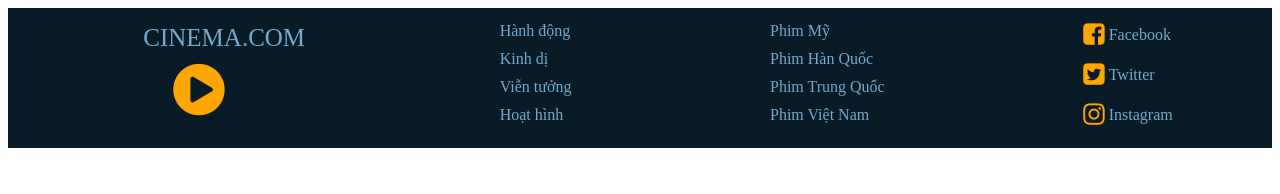
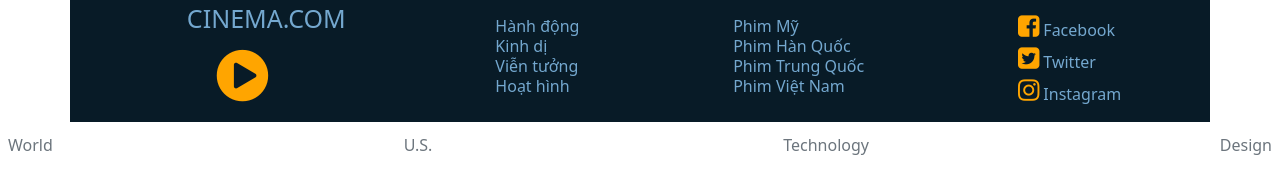
Before and after one commit to TuanKieuDev/Project-CNM, a plain HTML site: page home.html in a window 1280 px wide. Drawn offline with nearby package versions, Linux system fonts and the light colour scheme.

Commit message:
update standard

```diff
--- a/home.html
+++ b/home.html
@@ -3,6 +3,8 @@
 <head>
     <meta charset="UTF-8">
     <meta name="viewport" content="width=device-width, initial-scale=1.0">
+    <link href="https://cdn.jsdelivr.net/npm/bootstrap@5.0.0-beta1/dist/css/bootstrap.min.css" rel="stylesheet" integrity="sha384-giJF6kkoqNQ00vy+HMDP7azOuL0xtbfIcaT9wjKHr8RbDVddVHyTfAAsrekwKmP1" crossorigin="anonymous">
+
     <link rel="stylesheet" href="https://cdnjs.cloudflare.com/ajax/libs/font-awesome/4.7.0/css/font-awesome.min.css">
 
     <title>Document</title>
@@ -50,7 +52,35 @@
     p{
         margin-top: 4px;
         margin-left: 4px;
+
     }
+
+    .nav-scroller {
+  position: relative;
+  z-index: 2;
+  height: 2.75rem;
+  overflow-y: hidden;
+}
+
+.nav-scroller .nav {
+  display: -ms-flexbox;
+  display: flex;
+  -ms-flex-wrap: nowrap;
+  flex-wrap: nowrap;
+  padding-bottom: 1rem;
+  margin-top: -1px;
+  overflow-x: auto;
+  text-align: center;
+  white-space: nowrap;
+  -webkit-overflow-scrolling: touch;
+}
+
+.nav-scroller .nav-link {
+  padding-top: .75rem;
+  padding-bottom: .75rem;
+  font-size: .875rem;
+}
+
     </style>
 </head>
 <body>
@@ -80,8 +110,20 @@
         <a href=""><i style="font-size: 25px;" class="fa fa-twitter-square" aria-hidden="true"></i><p> Twitter</p></a>
         <a href=""><i style="font-size: 25px;" class="fa fa-instagram" aria-hidden="true"></i> <p>Instagram</p></a>
     </div>
+
+
 </div>
 
+<div class="nav-scroller py-1 mb-2">
+    <nav class="nav d-flex justify-content-between">
+      <a class="p-2 text-muted" href="#">World</a>
+      <a class="p-2 text-muted" href="#">U.S.</a>
+      <a class="p-2 text-muted" href="#">Technology</a>
+      <a class="p-2 text-muted" href="#">Design</a>
+    </nav>
+  </div>
+
+<script src="https://cdn.jsdelivr.net/npm/bootstrap@5.0.0-beta1/dist/js/bootstrap.bundle.min.js" integrity="sha384-ygbV9kiqUc6oa4msXn9868pTtWMgiQaeYH7/t7LECLbyPA2x65Kgf80OJFdroafW" crossorigin="anonymous"></script>
 
 </body>
 </html>
```
Also changed, not shown: index.html (+4 -0 lines), index.js (+10 -4 lines), screen/a.txt (deleted).
